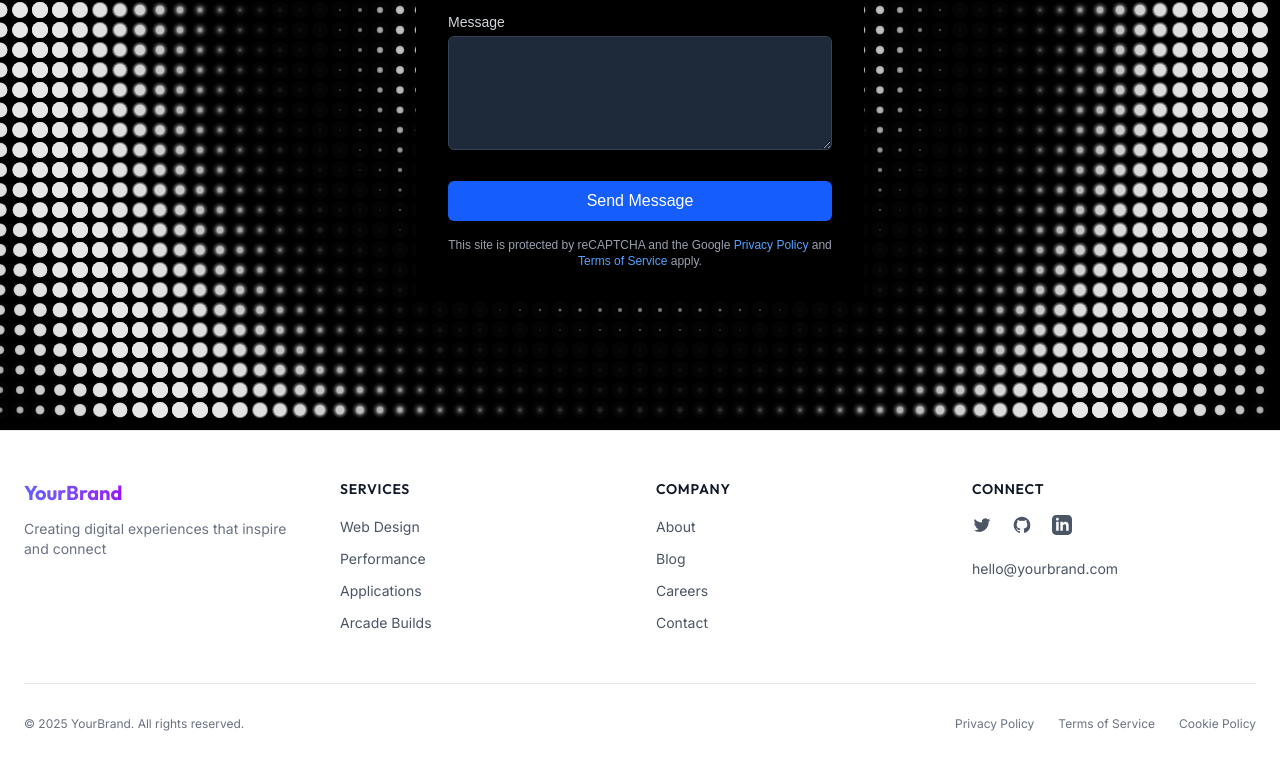
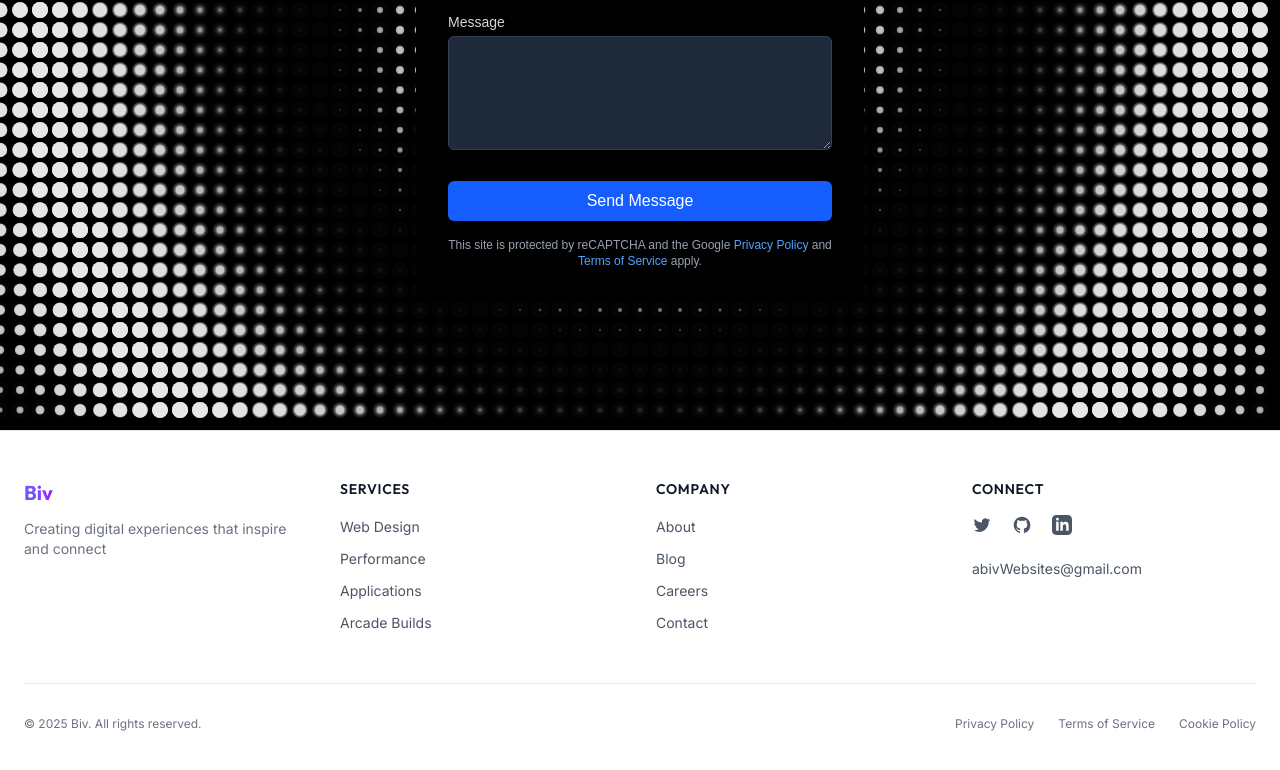
Before and after one commit to abiv23/biviano, a Next.js app: page / in a window 1280 px wide. Shown: the part 2816-3586 px from the top of the page. Built offline with nearby package versions, Linux system fonts and the light colour scheme.

Commit message:
branding

```diff
--- a/src/components/Footer.jsx
+++ b/src/components/Footer.jsx
@@ -12,7 +12,7 @@ const Footer = () => {
           {/* Logo and tagline */}
           <div className="md:col-span-1">
             <Link href="/" className="inline-block">
-              <span className="text-xl font-bold bg-gradient-to-r from-indigo-500 to-purple-600 bg-clip-text text-transparent" style={{ fontFamily: "var(--font-outfit)" }}>YourBrand</span>
+              <span className="text-xl font-bold bg-gradient-to-r from-indigo-500 to-purple-600 bg-clip-text text-transparent" style={{ fontFamily: "var(--font-outfit)" }}>Biv</span>
             </Link>
             <p className="mt-3 text-sm text-gray-500 dark:text-gray-400" style={{ fontFamily: "var(--font-inter)" }}>
               Creating digital experiences that inspire and connect
@@ -87,8 +87,8 @@ const Footer = () => {
             </div>
 
             <p className="text-sm text-gray-600 dark:text-gray-400" style={{ fontFamily: "var(--font-inter)" }}>
-              <a href="mailto:hello@yourbrand.com" className="hover:text-indigo-600 dark:hover:text-indigo-400 transition-colors">
-                hello@yourbrand.com
+              <a href="mailto:abivWebsites@gmail.com" className="hover:text-indigo-600 dark:hover:text-indigo-400 transition-colors">
+                abivWebsites@gmail.com
               </a>
             </p>
           </div>
@@ -98,7 +98,7 @@ const Footer = () => {
         <div className="mt-12 pt-8 border-t border-gray-200 dark:border-gray-800">
           <div className="flex flex-col md:flex-row justify-between items-center">
             <p className="text-xs text-gray-500 dark:text-gray-400" style={{ fontFamily: "var(--font-inter)" }}>
-              © {currentYear} YourBrand. All rights reserved.
+              © {currentYear} Biv. All rights reserved.
             </p>
             <div className="flex space-x-6 mt-4 md:mt-0">
               <Link
--- a/src/components/Nav.jsx
+++ b/src/components/Nav.jsx
@@ -44,7 +44,7 @@ const Header = () => {
               className="text-xl font-bold bg-gradient-to-r from-indigo-500 to-purple-600 bg-clip-text text-transparent"
               style={{ fontFamily: "var(--font-outfit)" }}
             >
-              YourBrand
+              BIV
             </span>
           </Link>
 
```
